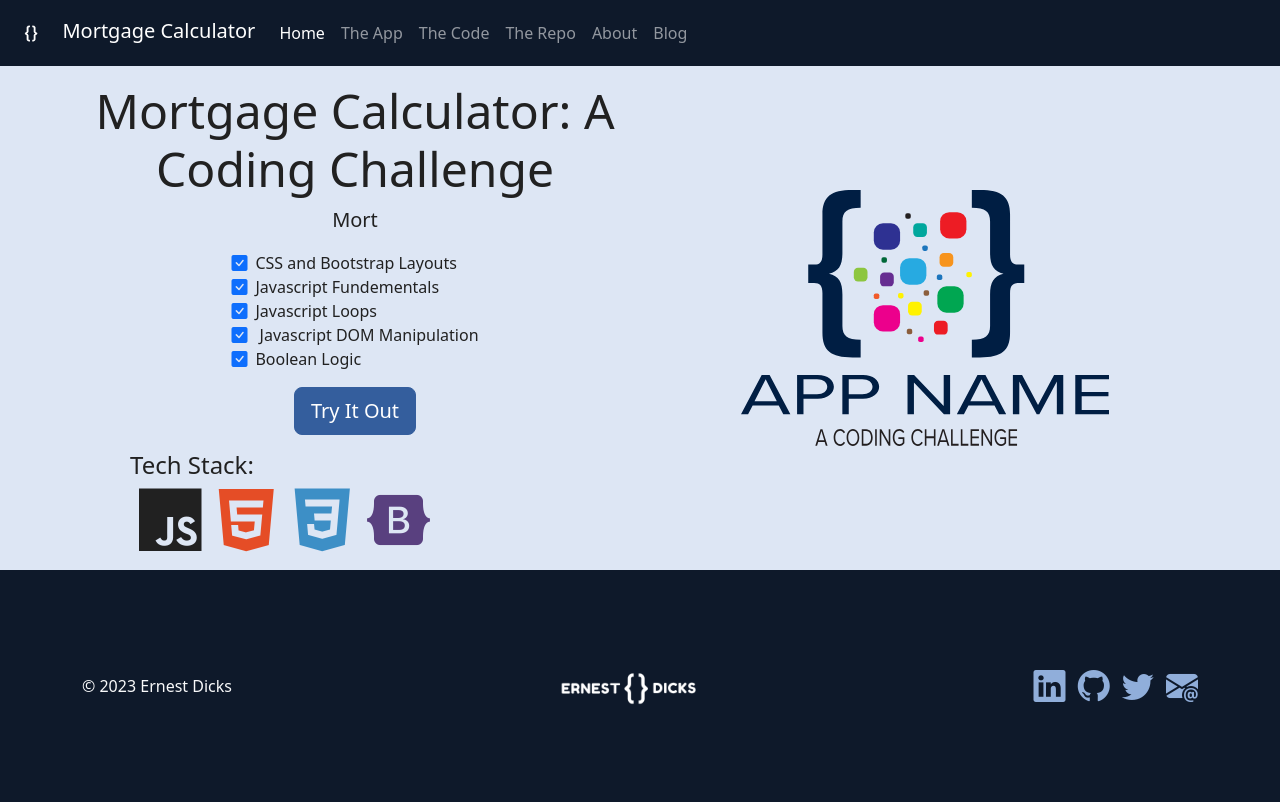
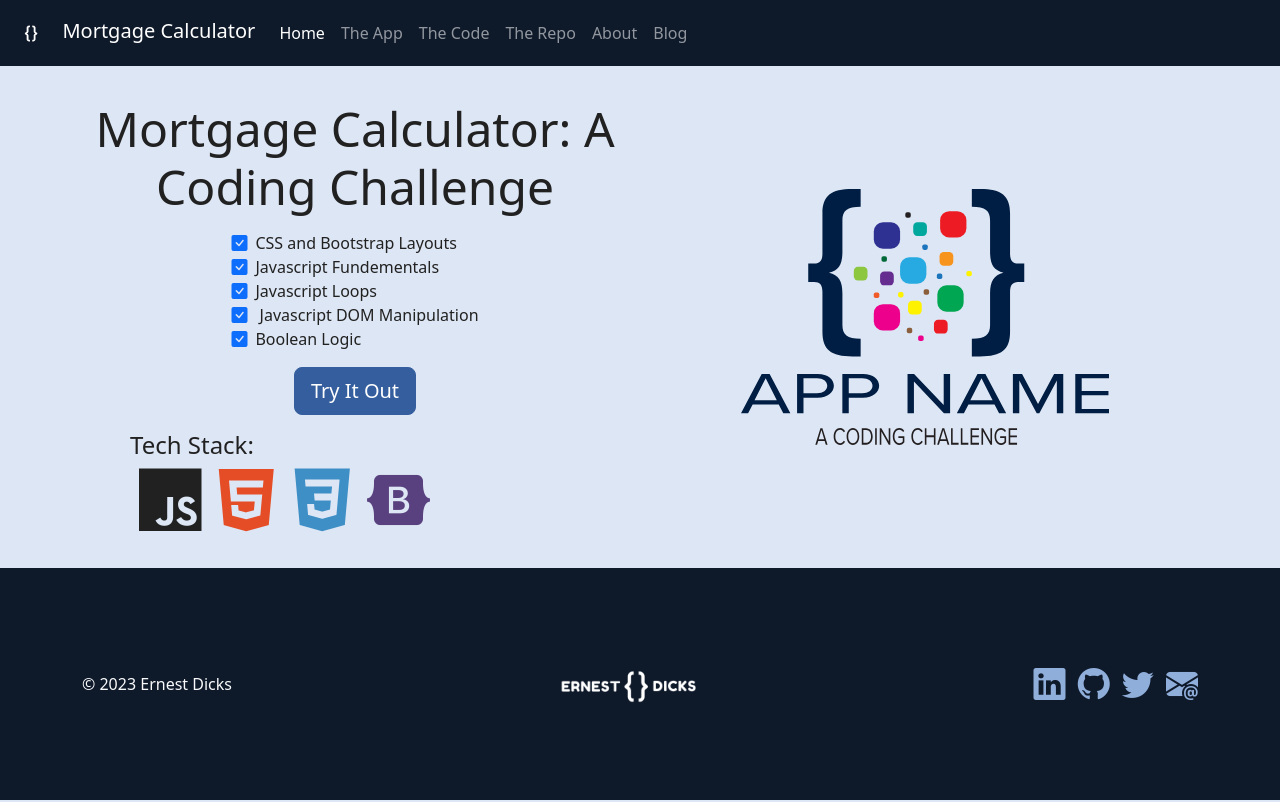
Before and after one commit to edev87/AltairMortgageCalculator, a plain HTML site: page index.html in a window 1280 px wide. Drawn offline with nearby package versions, Linux system fonts and the light colour scheme.

```diff
--- a/index.html
+++ b/index.html
@@ -65,7 +65,7 @@
       </div>
       <div class="col  text-center">
         <h1 class="display-5">Mortgage Calculator: A Coding Challenge</h1>
-        <p class="lead">Mort</p>
+        <p class="lead"></p>
         <div class="d-flex justify-content-center">
           <ul class="list-unstyled text-start checklist">
             <li> <i class="class bi bi-check-square-fill"></i>CSS and Bootstrap Layouts</li>
```
